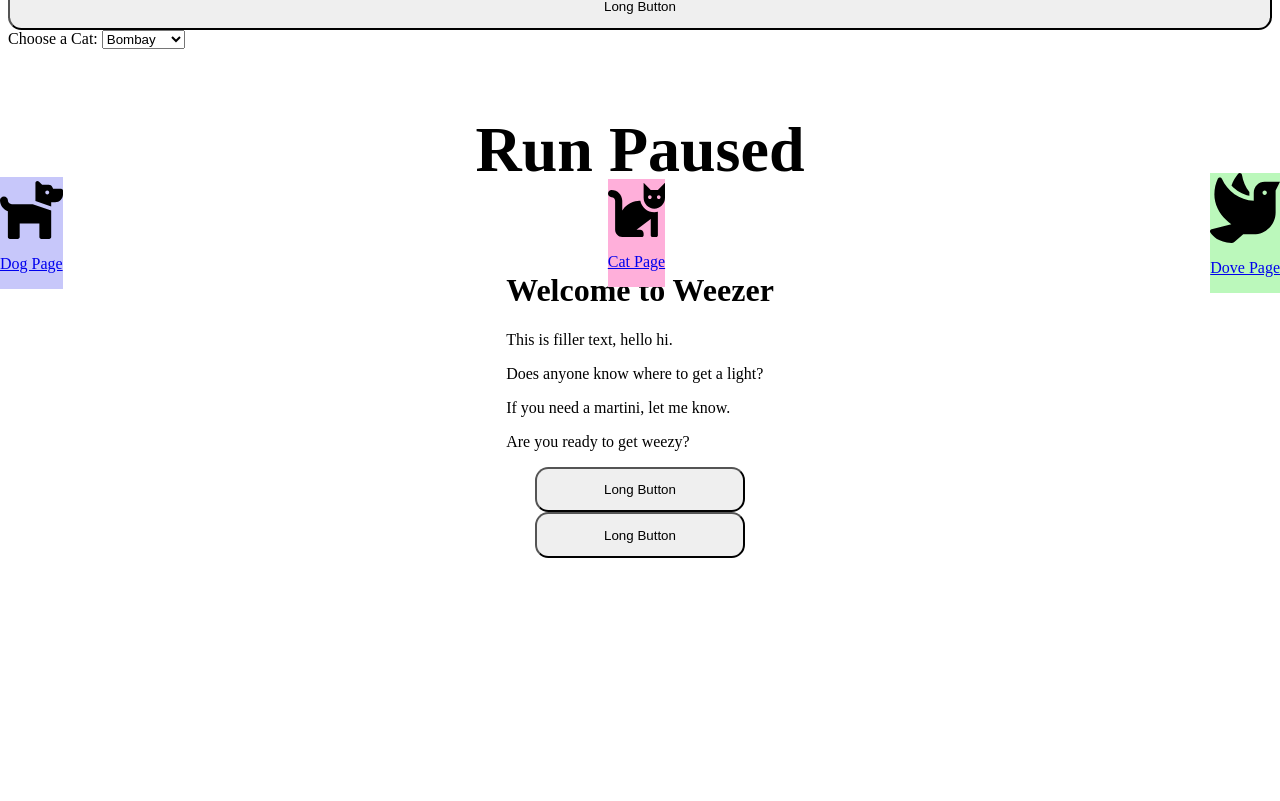
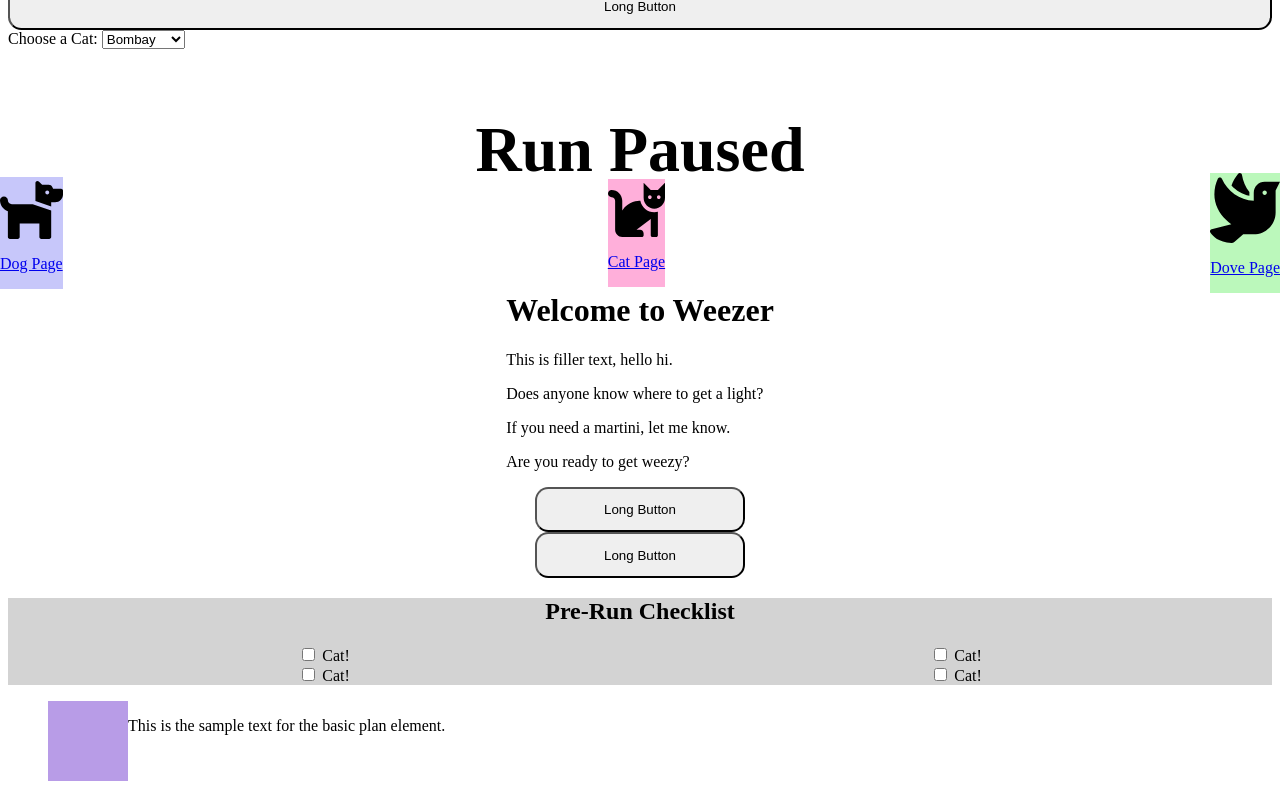
Before and after one commit to Weezah-Traction/traction, a SvelteKit app: page /dev in a window 1280 px wide. Shown: the part 491-1292 px from the top of the page. Before the commit the page ends 1057 px from the top, so only its background shows below. Built offline with nearby package versions, Linux system fonts and the light colour scheme.

Commit message:
:sparkles: Added Basic Plan and Checklist
- Added components for the basic plan
- Added component for the checklist.

```diff
--- /dev/null
+++ b/src/lib/BasicPlanItem.svelte
@@ -0,0 +1,18 @@
+<script>
+	import BasicPlanText from "./BasicPlanText.svelte";
+import BasicPlanThumbnail from "./BasicPlanThumbnail.svelte";
+
+</script>
+<slot>
+    <li>
+        <BasicPlanThumbnail></BasicPlanThumbnail>
+        <BasicPlanText></BasicPlanText>
+    </li>
+</slot>
+
+<style>
+    li{
+        display: flex;
+        flex-direction: row;
+    }
+</style>
--- a/src/lib/BasicPlanThumbnail.svelte
+++ b/src/lib/BasicPlanThumbnail.svelte
@@ -1,11 +1,17 @@
 <script>
-    let link = 'link'
-    let thumb = '$lib/assets/testPurple.jpg';
+    let link = 'link';
+    import thumb from '$lib/assets/purple.jpg';
     let alt = 'A solid purple block.'
 </script>
 
 <slot>
     <a href={link}>
-        <img alt={alt} src={thumb}>
+        <img src={thumb} alt={alt}>
     </a>
 </slot>
+
+<style>
+    img{
+        width: 5em;
+    }
+</style>
--- a/src/lib/PreRunCheckbox.svelte
+++ b/src/lib/PreRunCheckbox.svelte
@@ -4,6 +4,8 @@
 </script>
 
 <slot>
-    <input type="checkbox" id={type} name={type} />
-    <label for={type}>{title}</label>
+    <div>
+        <input type="checkbox" id={type} name={type} />
+        <label for={type}>{title}</label>
+    </div>
 </slot>
--- /dev/null
+++ b/src/lib/PreRunChecklist.svelte
@@ -0,0 +1,29 @@
+<script>
+    	import PreRunCheckbox from '$lib/PreRunCheckbox.svelte';
+</script>
+
+<slot>
+    <div>
+        <h2>Pre-Run Checklist</h2>
+        <form>
+            <PreRunCheckbox></PreRunCheckbox>
+            <PreRunCheckbox></PreRunCheckbox>
+            <PreRunCheckbox></PreRunCheckbox>
+            <PreRunCheckbox></PreRunCheckbox>
+        </form>
+    </div>
+</slot>
+
+<style>
+    form{
+        display: grid;
+        grid-template-columns: 1fr 1fr;
+        grid-template-rows: 1fr 1fr;
+    }
+
+    div{
+        text-align: center;
+        background-color: lightgray;
+    }
+
+</style>
--- a/src/routes/dev/+page.svelte
+++ b/src/routes/dev/+page.svelte
@@ -12,6 +12,9 @@
 	import DropdownSubmission from "../../lib/DropdownSubmission.svelte";
 	import RunHeroText from "../../lib/RunHeroText.svelte"
 	import PopUpIntroduction from "../../lib/PopUpIntroduction.svelte";
+	import PreRunCheckbox from "../../lib/PreRunCheckbox.svelte";
+	import PreRunChecklist from "../../lib/PreRunChecklist.svelte";
+	import BasicPlanItem from "../../lib/BasicPlanItem.svelte";
 </script>
 
 
@@ -37,7 +40,12 @@
 <LongButton type='submit'></LongButton>
 <DropdownSubmission></DropdownSubmission>
 <RunHeroText></RunHeroText>
+<PreRunCheckbox></PreRunCheckbox>
+<PopUpIntroduction></PopUpIntroduction>
+<PreRunChecklist></PreRunChecklist>
 
-<PopUpIntroduction></PopUpIntroduction>
+<ul>
+	<BasicPlanItem></BasicPlanItem>
+</ul>
 
 <NavigationBar></NavigationBar>
```
Also changed, not shown: src/lib/assets/purple.jpg (renamed from src/lib/assets/testPurple.jpg).
